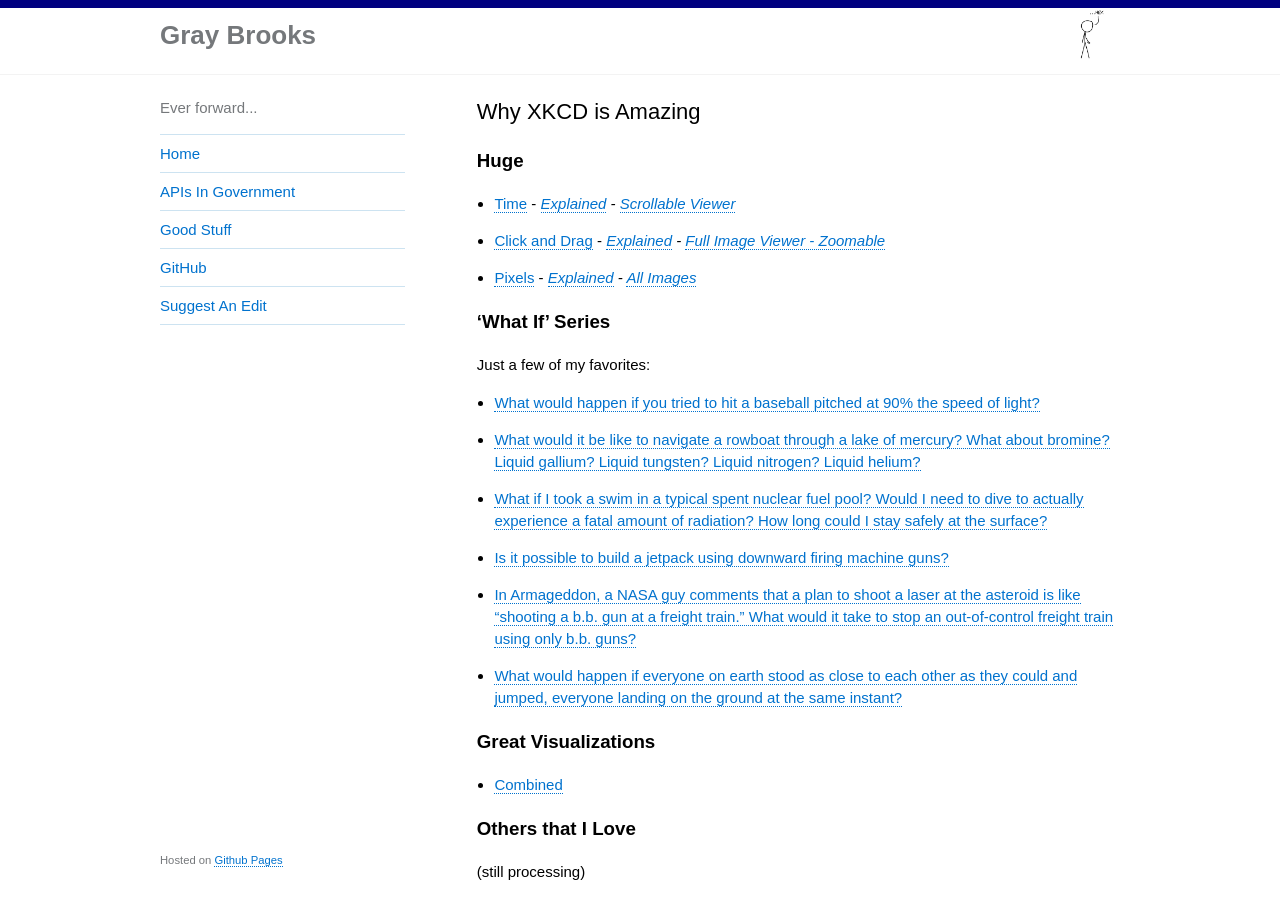
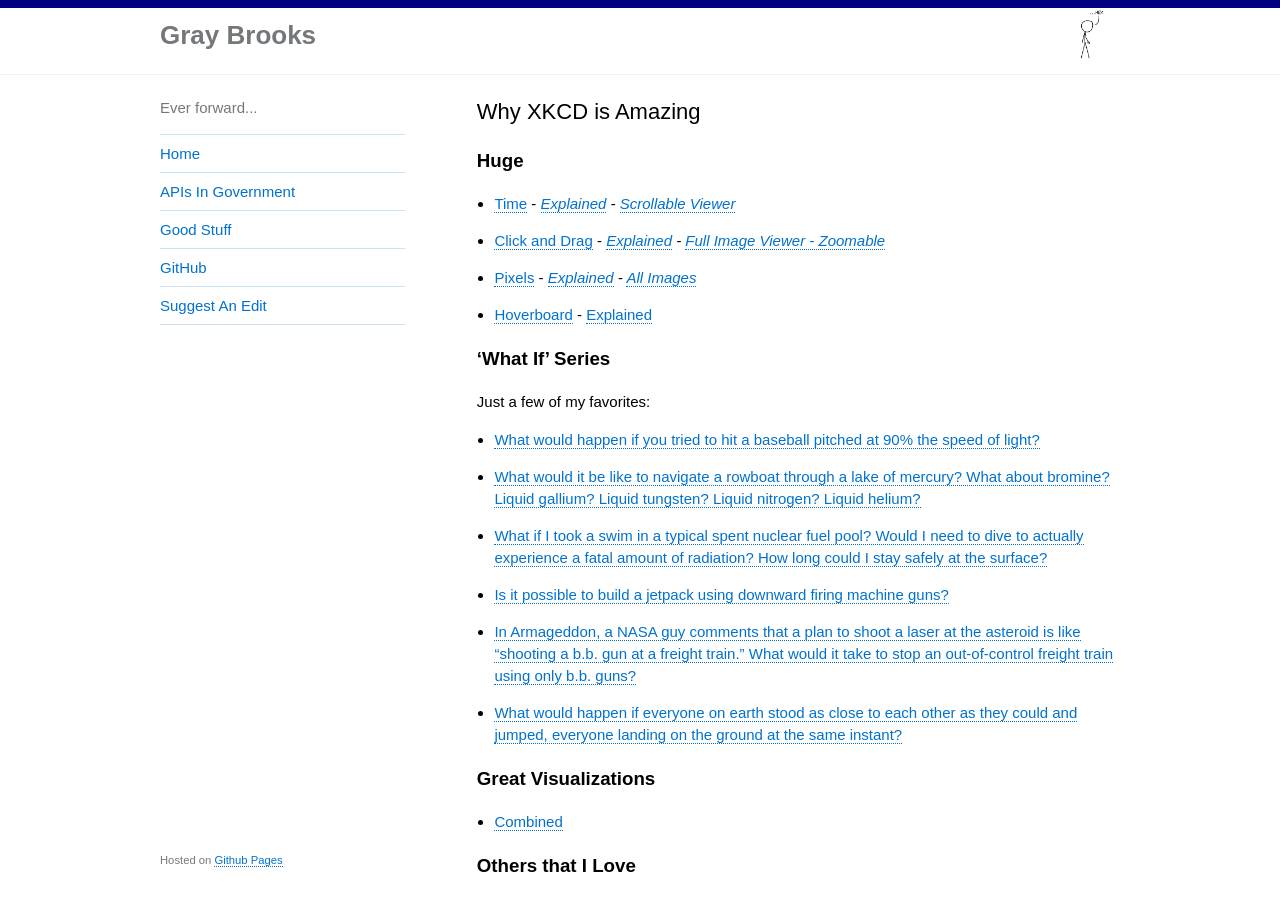
Before and after one commit to gbinal/gbinal.github.com, a Jekyll site: the page built from pages/xkcd.md, in a window 1280 px wide and 900 px high. Built offline with Jekyll 4.4.1, drawn with Linux system fonts in a browser that asks for light colours.

Commit message:
adding hoverboard

```diff
--- a/pages/xkcd.md
+++ b/pages/xkcd.md
@@ -7,6 +7,7 @@ title: "Why XKCD is Amazing"
 * [Time](http://xkcd.com/1190/) - *[Explained](http://www.explainxkcd.com/wiki/index.php?title=1190:_Time) - [Scrollable Viewer](http://geekwagon.net/projects/xkcd1190/)*
 * [Click and Drag](http://xkcd.com/1110/) - *[Explained](http://www.explainxkcd.com/wiki/index.php?title=1110:_Click_and_Drag) - [Full Image Viewer - Zoomable](http://xkcd-map.rent-a-geek.de/#10/1.1006/0.2005)*
 * [Pixels](http://xkcd.com/1416/) - *[Explained](http://www.explainxkcd.com/wiki/index.php/1416:_Pixels) - [All Images](http://www.explainxkcd.com/wiki/index.php/1416:_Pixels/Images)*
+* [Hoverboard](http://xkcd.com/1608/) - [Explained](https://www.explainxkcd.com/wiki/index.php/1608:_Hoverboard)
 
 ### 'What If' Series
 
```
